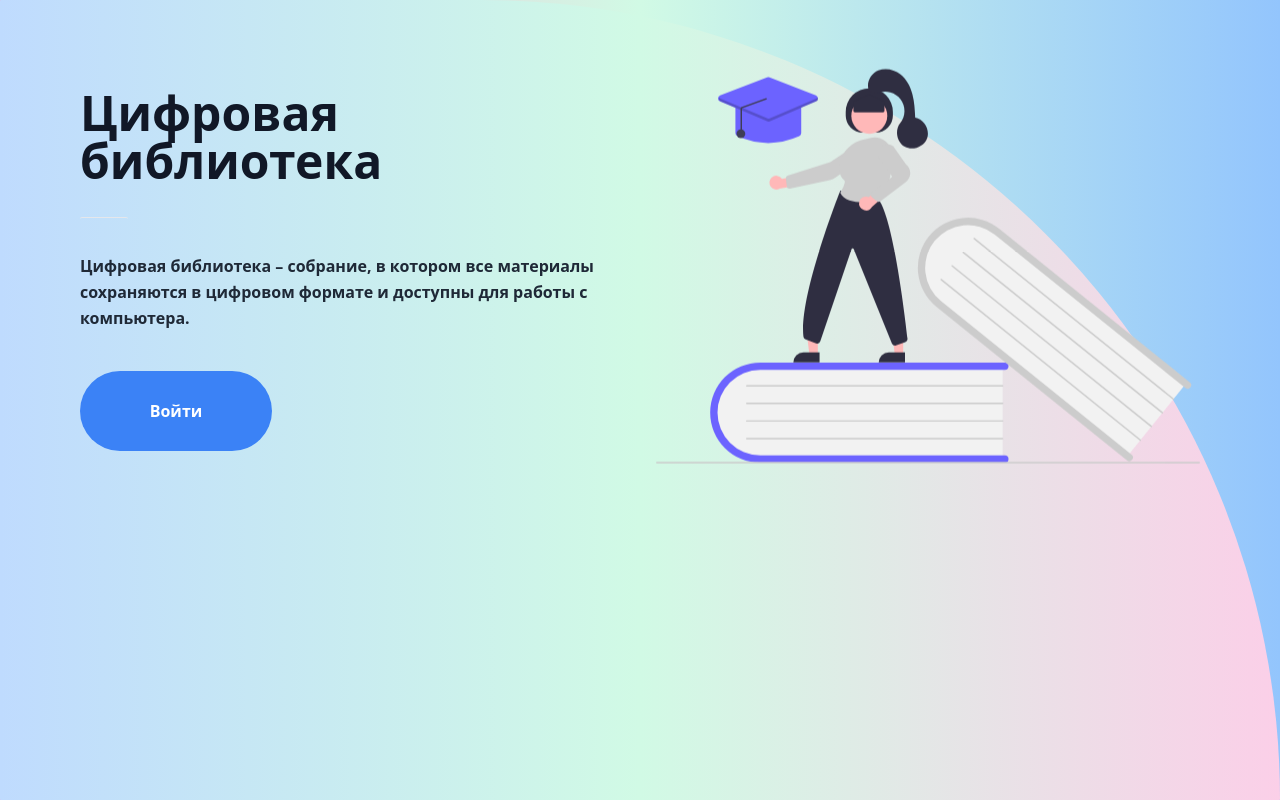
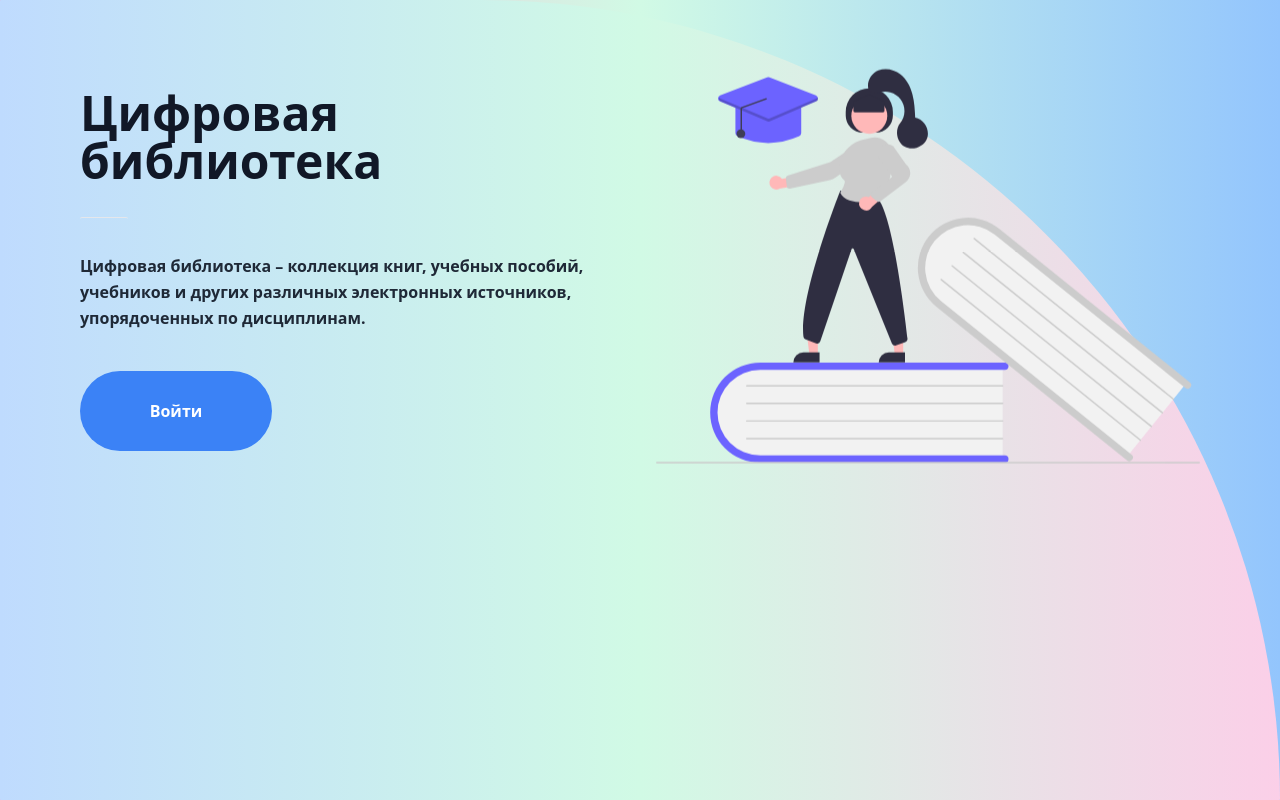
Before and after one commit to Annawhq/digital-library, a Django app: page / in a window 1280 px wide. Run offline with Django 3.2, Linux system fonts and the light colour scheme.

Commit message:
very final

```diff
--- a/main/templates/main/index.html
+++ b/main/templates/main/index.html
@@ -21,7 +21,7 @@
                 <div class="hero-text col-span-6 mb-32">
                     <h1 class=" font-bold text-4xl md:text-5xl max-w-xl text-gray-900 leading-tight">Цифровая библиотека</h1>
                     <hr class=" w-12 h-1 bg-orange-500 rounded-full mt-8">
-                    <p class="text-gray-800 text-base leading-relaxed mt-8 font-semibold">Цифровая библиотека – собрание, в котором все материалы сохраняются в цифровом формате и доступны для работы с компьютера.</p>
+                    <p class="text-gray-800 text-base leading-relaxed mt-8 font-semibold">Цифровая библиотека – коллекция книг, учебных пособий, учебников и других различных электронных источников, упорядоченных по дисциплинам.</p>
                     <div class="get-app flex space-x-5 mt-10 justify-center md:justify-start">
                         <a href="{% url  'login' %}">
                         <button class=" w-48 h-20 bg-blue-500 hover:bg-pink-500 text-white font-bold py-2 px-4 rounded-full">
```
